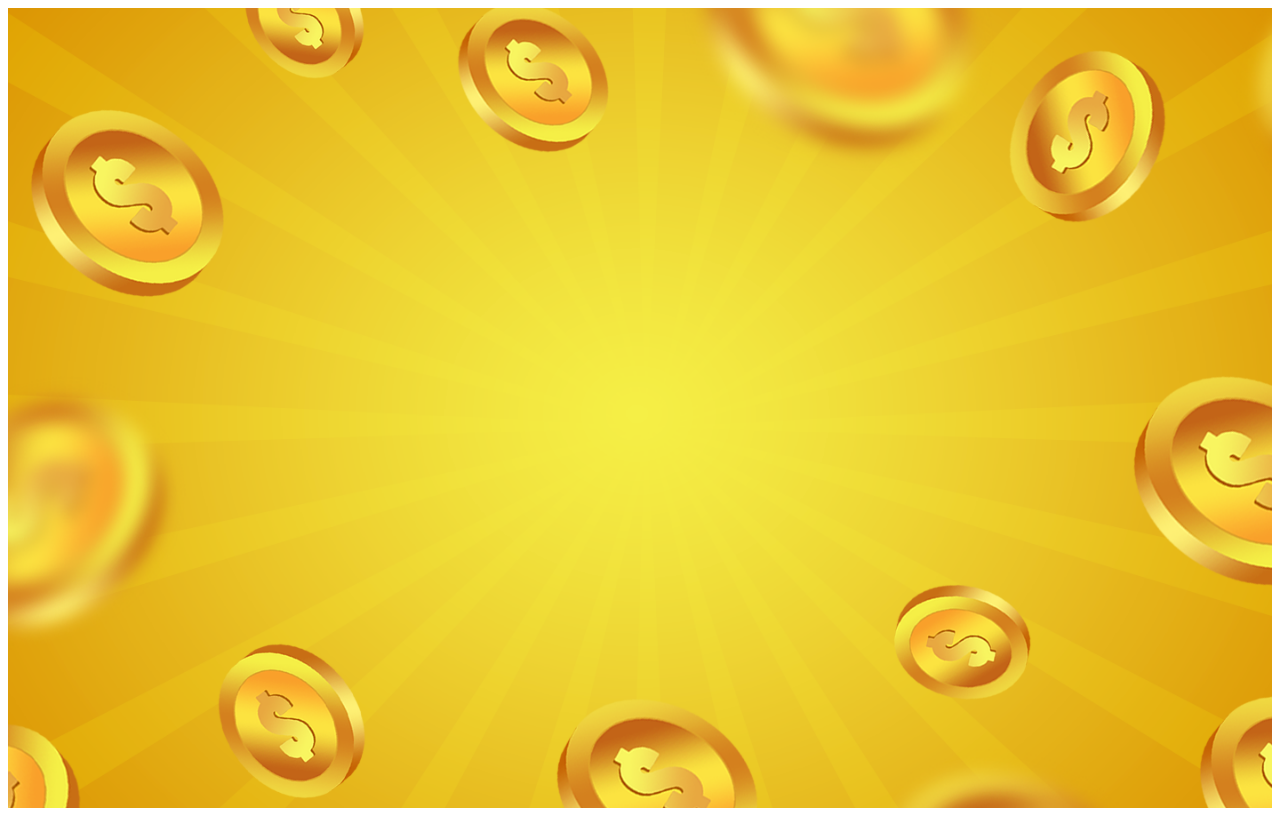
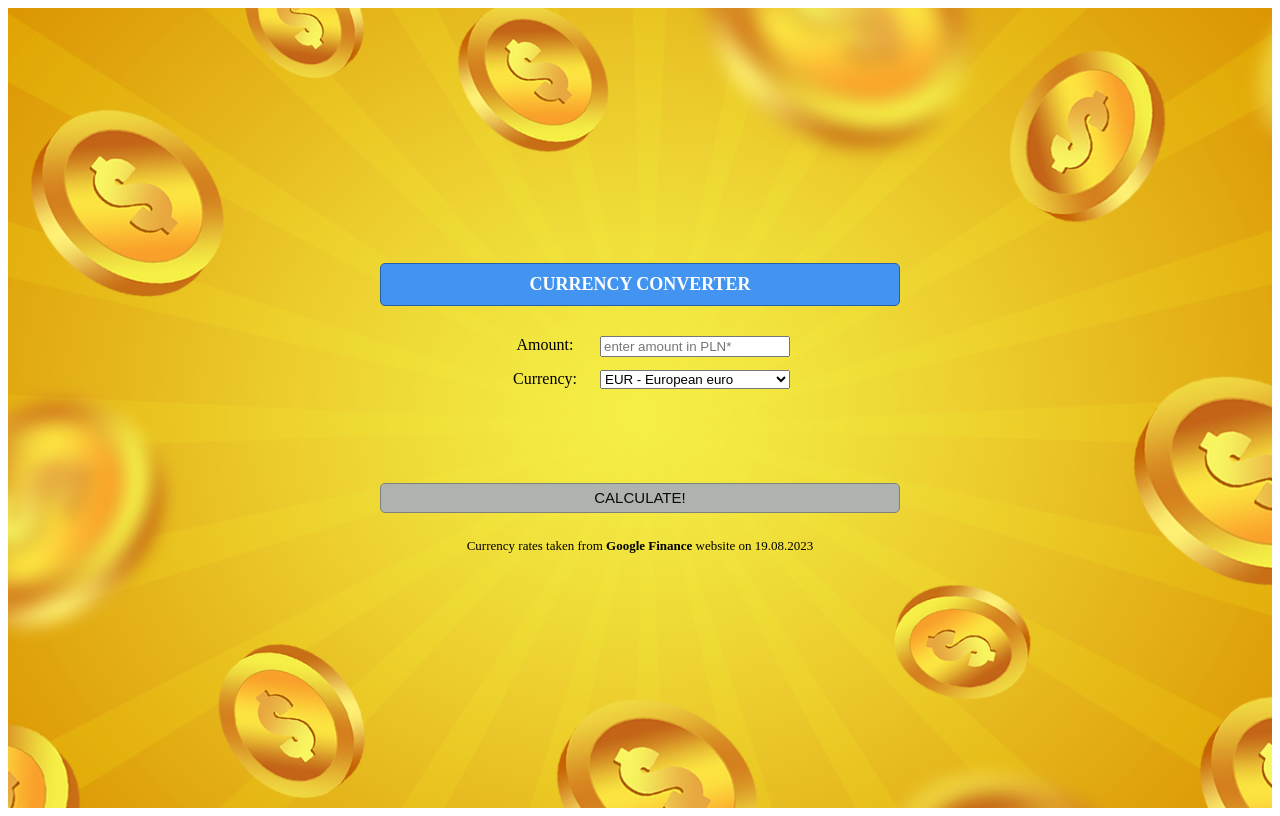
Before and after one commit to BoosterTech/Currency-Converter-React-Module-9, a React (Create React App) app: page / in a window 1280 px wide. Built offline with nearby package versions, Linux system fonts and the light colour scheme.

Commit message:
Form with fields added

```diff
--- a/src/App.js
+++ b/src/App.js
@@ -1,9 +1,10 @@
-import './App.css';
+import "./App.css";
+import Form from "./Form";
 
 function App() {
   return (
     <div className="App">
-
+      <Form />
     </div>
   );
 }
--- /dev/null
+++ b/src/Form/index.js
@@ -0,0 +1,52 @@
+// import { currencies } from "../currencies"
+import "./style.css";
+
+const Form = () => (
+  <form className="form">
+    <h1 className="form__header">CURRENCY CONVERTER</h1>
+    <div className="container">
+      <p>
+        <label>
+          Amount:{" "}
+          <input
+            type="number"
+            min=".01"
+            name="amount"
+            className="container__amountElement"
+            step="0.01"
+            placeholder="enter amount in PLN*"
+            required
+            autofocus
+          />
+        </label>
+      </p>
+      <p>
+        <label>
+          Currency:
+          <select name="Currency" class="container__currencyElement">
+            <option value="EUR" selected>
+              EUR - European euro
+            </option>
+            <option value="USD">USD - American dollar</option>
+            <option value="GBP">GBP - British pound</option>
+          </select>
+        </label>
+      </p>
+    </div>
+
+    <div class="form__result"> </div>
+
+    <div class="calculateButtonContainer">
+      <button type="submit" class="form__submitButton">
+        CALCULATE!
+      </button>
+    </div>
+
+    <p class="form__info">
+      Currency rates taken from <strong>Google Finance</strong> website on
+      19.08.2023
+    </p>
+  </form>
+);
+
+export default Form;
--- /dev/null
+++ b/src/Form/style.css
@@ -0,0 +1,70 @@
+.form {
+    margin: auto;
+    width: 550px;
+    background-color: rgba(255, 228, 196, 0);
+    padding: 15px;
+}
+
+.form__header {
+    text-align: center;
+    font-size: large;
+    color: rgb(255, 255, 255);
+    background-color: rgb(67, 148, 241);
+    margin: 0 auto 30px;
+    padding: 10px 75px;
+    border: 1px solid rgb(38, 97, 165);
+    border-radius: 5px;
+}
+
+.container {
+    width: 300px;
+    margin: auto;
+}
+
+.container__amountElement {
+    width: 190px;
+    max-width: 190px;
+    float: right;
+}
+
+.container__currencyElement {
+    width: 190px;
+    max-width: 190px;
+    float: right;
+}
+
+.form__result {
+    max-width: 90%;
+    height: 25px;
+    font-size: 25px;
+    text-align: center;
+    margin: 30px auto;
+}
+
+.calculateButtonContainer {
+    text-align: center;
+    margin-top: 25px;
+    padding: 10px 0;
+}
+
+.form__submitButton {
+    width: 100%;
+    height: 30px;
+    margin: auto;
+    background-color: rgb(175, 179, 175);
+    border: 1px solid rgb(126, 128, 126);
+    border-radius: 5px;
+    color: rgb(10, 10, 10);
+    font-size: 15px;
+}
+
+.form__submitButton:hover {
+    background-color: rgba(175, 179, 175, 0.815);
+    cursor: pointer;
+}
+
+.form__info {
+    margin: 15px auto 0;
+    font-size: small;
+    text-align: center;
+}
```
